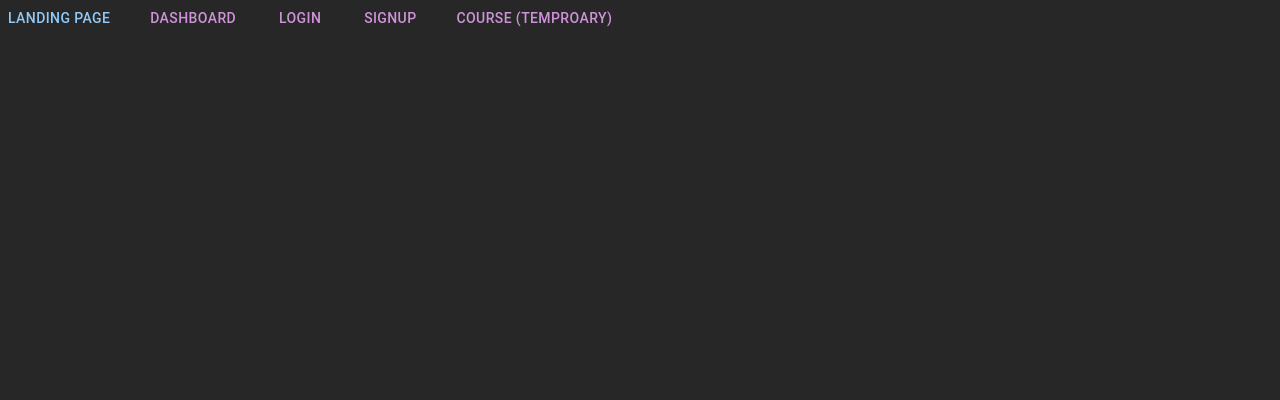
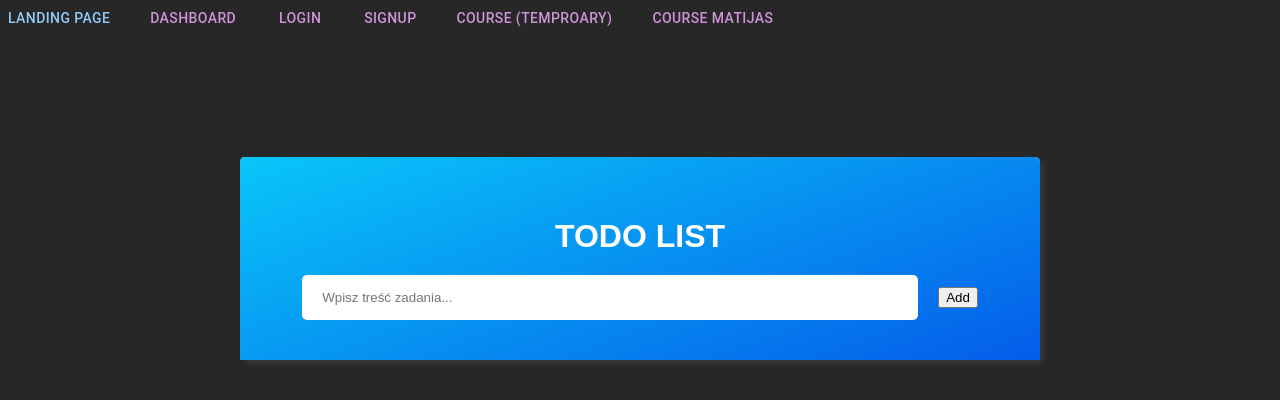
Before and after one commit to mikoogla/workoutApp, a React (Create React App) app in the folder workout-app/: page /expanseitem in a window 1280 px wide. Shown: the top 400 px of the page. Built offline with nearby package versions, Linux system fonts and the light colour scheme.

Commit message:
todo header

```diff
--- a/workout-app/src/App.js
+++ b/workout-app/src/App.js
@@ -1,38 +1,39 @@
-import React from "react";
-import "./App.css";
-import { BrowserRouter as Router, Routes, Route } from "react-router-dom";
+import React from "react"
+import "./App.css"
+import { BrowserRouter as Router, Routes, Route } from "react-router-dom"
 
-import Navbar from "./components/Navbar";
-import Dashboard from "./components/Dashboard/Dashboard";
-import LandingPage from "./components/LandingPage/LandingPage";
-import UserLogin from "./components/UserLogin/UserLogin";
-import Course from "./components/Course/Course";
-import { ThemeProvider, createTheme } from "@mui/material/styles";
-import RegistrationForm from './components/Sign-up/registrationForm'
+import Navbar from "./components/Navbar"
+import Dashboard from "./components/Dashboard/Dashboard"
+import LandingPage from "./components/LandingPage/LandingPage"
+import UserLogin from "./components/UserLogin/UserLogin"
+import Course from "./components/Course/Course"
+import ExpenseItem from "./components/CourseM/ExpenseItem"
+import { ThemeProvider, createTheme } from "@mui/material/styles"
+import RegistrationForm from "./components/Sign-up/registrationForm"
 
 const darkTheme = createTheme({
 	palette: {
 		mode: "dark",
 	},
-});
+})
 
 function App() {
-
 	return (
 		<ThemeProvider theme={darkTheme}>
 			<Router>
 				<Navbar />
 				<Routes>
-          <Route path="/" element={<Dashboard />} />
-          <Route path="/dashboard" element={<Dashboard />} />
-          <Route path="/landingpage" element={<LandingPage />} />
-          <Route path="/userlogin" element={<UserLogin />} />
-          <Route path="/sign-up" element={<RegistrationForm />} />
-          <Route path="/course" element={<Course />} />
+					<Route path='/' element={<Dashboard />} />
+					<Route path='/dashboard' element={<Dashboard />} />
+					<Route path='/landingpage' element={<LandingPage />} />
+					<Route path='/userlogin' element={<UserLogin />} />
+					<Route path='/sign-up' element={<RegistrationForm />} />
+					<Route path='/course' element={<Course />} />
+					<Route path='/expanseitem' element={<ExpenseItem />} />
 				</Routes>
 			</Router>
 		</ThemeProvider>
-  );
+	)
 }
 
 export default App
--- /dev/null
+++ b/workout-app/src/components/CourseM/ExpenseItem.css
@@ -0,0 +1,40 @@
+h1 {
+	color: var(--light);
+	margin-bottom: 20px;
+	text-transform: uppercase;
+}
+
+.fas {
+	pointer-events: none;
+}
+
+.todo--main {
+	display: flex;
+	justify-content: center;
+	margin-top: 120px;
+	font-family: "Montserrat", sans-serif;
+	background-color: var(--light);
+}
+
+.todo {
+	width: 800px;
+	border-radius: 5px;
+	background: #fff;
+	box-shadow: 4px 4px 5px rgba(82, 82, 82, 0.4);
+	text-align: center;
+}
+
+.header {
+	border-radius: 5px 5px 0 0;
+	padding: 40px;
+	background-image: linear-gradient(340deg, #045de9 0%, #09c6f9 100%);
+}
+
+.todo--input {
+	width: 80%;
+	padding: 10px 20px;
+	margin-right: 20px;
+	border: none;
+	border-radius: 5px;
+	background-color: #fff;
+}
--- /dev/null
+++ b/workout-app/src/components/CourseM/ExpenseItem.js
@@ -0,0 +1,23 @@
+import React from "react"
+import "./ExpenseItem.css"
+
+function ExpenseItem() {
+	return (
+		<div className='todo--main'>
+			<div className='todo'>
+				<div className='header'>
+					<h1>ToDo List</h1>
+					<input
+						type='text'
+						className='todo--input'
+						placeholder='Wpisz treść zadania...'
+					/>
+
+					<button className='btn-add'>Add</button>
+				</div>
+			</div>
+		</div>
+	)
+}
+
+export default ExpenseItem
--- a/workout-app/src/components/Navbar/index.js
+++ b/workout-app/src/components/Navbar/index.js
@@ -1,35 +1,62 @@
-import React from "react";
-import AppBar from "@mui/material/AppBar";
-import Button from "@mui/material/Button";
-import Stack from "@mui/material/Stack";
-import './style.css';
+import React from "react"
+import AppBar from "@mui/material/AppBar"
+import Button from "@mui/material/Button"
+import Stack from "@mui/material/Stack"
+import "./style.css"
 
 const divbar = () => {
 	return (
-    <div className="Navbar">
-      <AppBar position="static" overflow="hidden">
-        <div id="navbar" className="navbar--main">
-          <Stack spacing={3} direction="row">
-            <Button className="navbar--link" href="/landingpage" variant="text">
+		<div className='Navbar'>
+			<AppBar position='static' overflow='hidden'>
+				<div id='navbar' className='navbar--main'>
+					<Stack spacing={3} direction='row'>
+						<Button className='navbar--link' href='/landingpage' variant='text'>
 							Landing Page
 						</Button>
-            <Button className="navbar--link" href="/dashboard" color="secondary" variant="text">
+						<Button
+							className='navbar--link'
+							href='/dashboard'
+							color='secondary'
+							variant='text'>
 							Dashboard
 						</Button>
-            <Button className="navbar--link" href="/userlogin" color="secondary" Button variant="text">
+						<Button
+							className='navbar--link'
+							href='/userlogin'
+							color='secondary'
+							Button
+							variant='text'>
 							Login
 						</Button>
-            <Button className="navbar--link" href="/sign-up" color="secondary" Button variant="text">
+						<Button
+							className='navbar--link'
+							href='/sign-up'
+							color='secondary'
+							Button
+							variant='text'>
 							Signup
 						</Button>
-            <Button className="navbar--link" href="/course" color="secondary" Button variant="text">
+						<Button
+							className='navbar--link'
+							href='/course'
+							color='secondary'
+							Button
+							variant='text'>
 							Course (temproary)
+						</Button>
+						<Button
+							className='navbar--link'
+							href='/expanseitem'
+							color='secondary'
+							Button
+							variant='text'>
+							Course Matijas
 						</Button>
 					</Stack>
 				</div>
 			</AppBar>
 		</div>
-  );
-};
+	)
+}
 
-export default divbar;
+export default divbar
--- a/workout-app/src/components/Navbar/style.css
+++ b/workout-app/src/components/Navbar/style.css
@@ -1,3 +1,3 @@
-.Navbar{
-    overflow: hidden;
+.Navbar {
+	overflow: hidden;
 }
--- a/workout-app/src/index.css
+++ b/workout-app/src/index.css
@@ -1,14 +1,14 @@
 body {
-  width: 100vw;
-  margin: 0;
-  font-family: -apple-system, BlinkMacSystemFont, 'Segoe UI', 'Roboto', 'Oxygen',
-    'Ubuntu', 'Cantarell', 'Fira Sans', 'Droid Sans', 'Helvetica Neue',
-    sans-serif;
-  -webkit-font-smoothing: antialiased;
-  -moz-osx-font-smoothing: grayscale;
+	width: 100%;
+	margin: 0;
+	font-family: -apple-system, BlinkMacSystemFont, "Segoe UI", "Roboto", "Oxygen",
+		"Ubuntu", "Cantarell", "Fira Sans", "Droid Sans", "Helvetica Neue",
+		sans-serif;
+	-webkit-font-smoothing: antialiased;
+	-moz-osx-font-smoothing: grayscale;
 }
 
 code {
-  font-family: source-code-pro, Menlo, Monaco, Consolas, 'Courier New',
-    monospace;
+	font-family: source-code-pro, Menlo, Monaco, Consolas, "Courier New",
+		monospace;
 }
```
Lines whose indentation alone changed are shown as unchanged.
